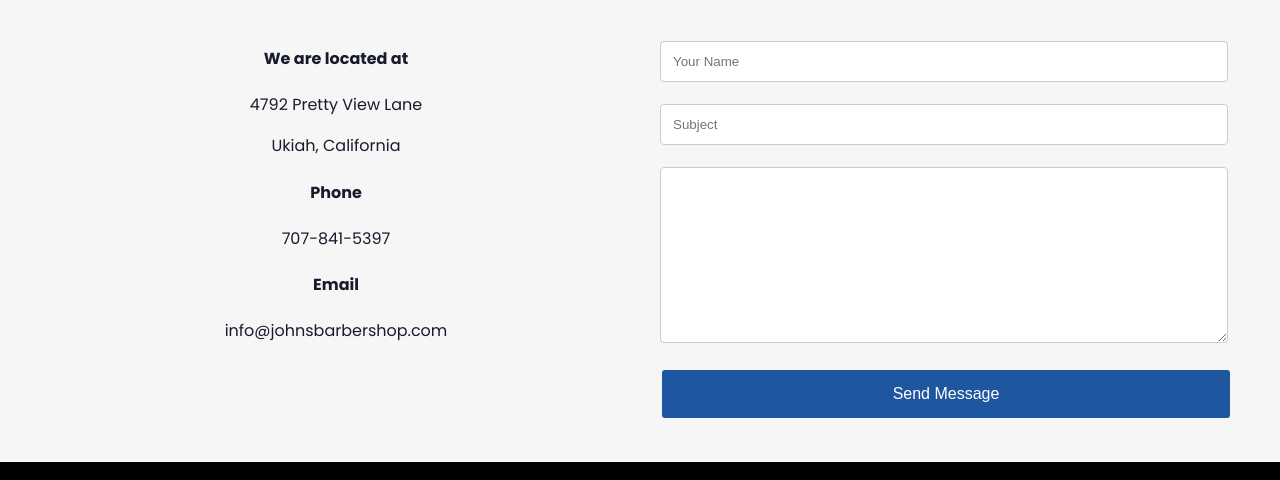
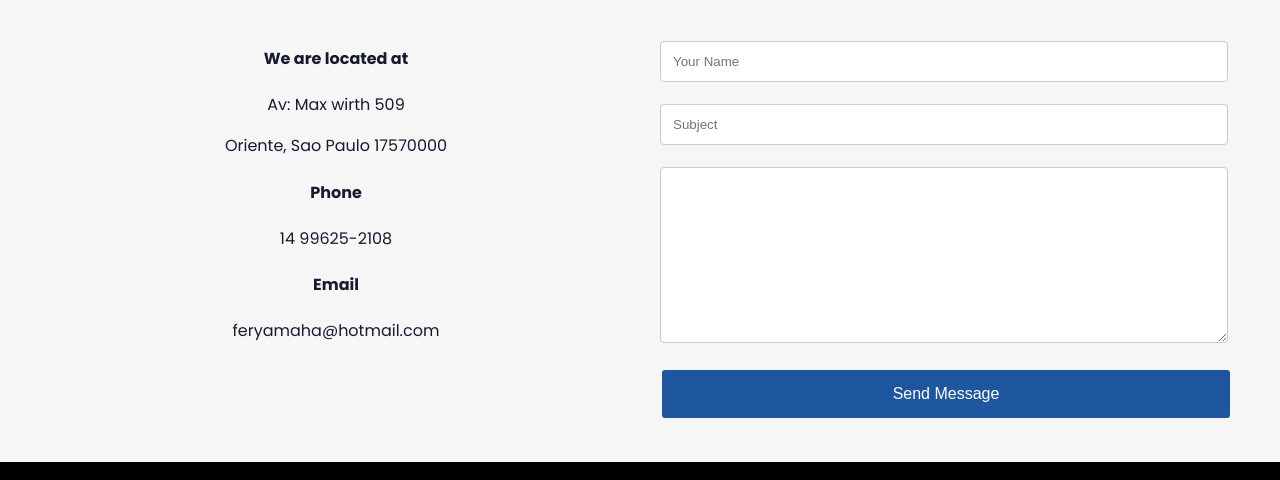
Before and after one commit to feryamaha/STUDIO-L, a plain HTML site: page contact.html in a window 1280 px wide. Shown: the part 204-684 px from the top of the page. Drawn offline with Linux system fonts and the light colour scheme; files whose address does not match are found by name.

Commit message:
Update contact.html

```diff
--- a/contact.html
+++ b/contact.html
@@ -37,12 +37,12 @@
         <div class="flex-container">
             <div class="flex-item-left">
                 <h4>We are located at</h4>
-                <p>4792 Pretty View Lane</p>
-                <p>Ukiah, California</p>
+                <p>Av: Max wirth 509</p>
+                <p>Oriente, Sao Paulo 17570000</p>
                 <h4>Phone</h4>
-                <p>707-841-5397</p>
+                <p>14 99625-2108</p>
                 <h4>Email</h4>
-                <p>info@johnsbarbershop.com</p>
+                <p>feryamaha@hotmail.com</p>
             </div>
             <div class="flex-item-right">
                 <form action="">
```
